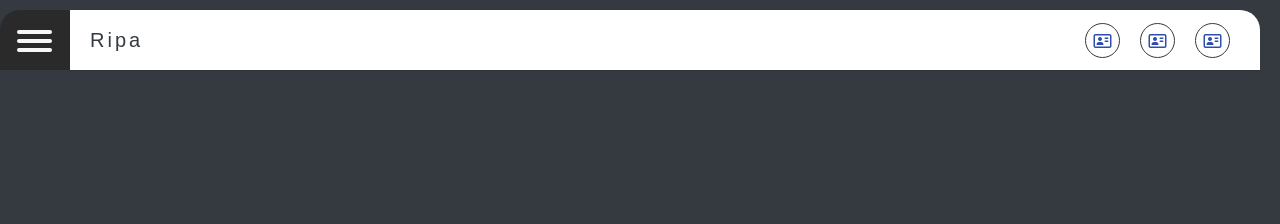
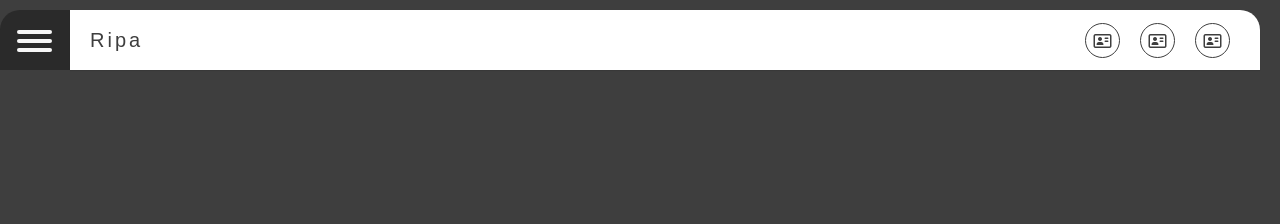
Before and after one commit to ripa001/ripa001.github.io, a Jekyll site: the page built from index.html, in a window 1280 px wide. Shown: the top 224 px of the page. Built offline with Jekyll 4.4.1, drawn with Linux system fonts in a browser that asks for light colours; nearby versions of some CDN libraries.

Commit message:
Update style.css

```diff
--- a/css/style.css
+++ b/css/style.css
@@ -8,7 +8,7 @@
   font-family: Arial, Helvetica, sans-serif;
 }
 body{
-  background:#343a40;
+  background:#3e3e3e;
 }
 .wrapper .top-navbar{
   width: calc(100% - 20px);
@@ -45,7 +45,7 @@ body{
   box-shadow: 0 1px 1px rgba(0,0,0,0.1);
 }
 .wrapper .top-navbar .top-menu .logo{
-  color:#343a40;
+  color:#3e3e3e;
   font-size: 20px;
   font-wheight:700;
   letter-spacing:3px;
@@ -57,10 +57,10 @@ body{
   width: 35px;
   height:35px;
   line-height: 35px;
-  border: 1px solid #343a40;
+  border: 1px solid #3e3e3e;
   text-align: center;
   border-radius: 50%;
-  color: #2e4ead;
+  color: #3e3e3e;
 }
 
 .wrapper .top-navbar .top-menu ul li a:hover{
```
